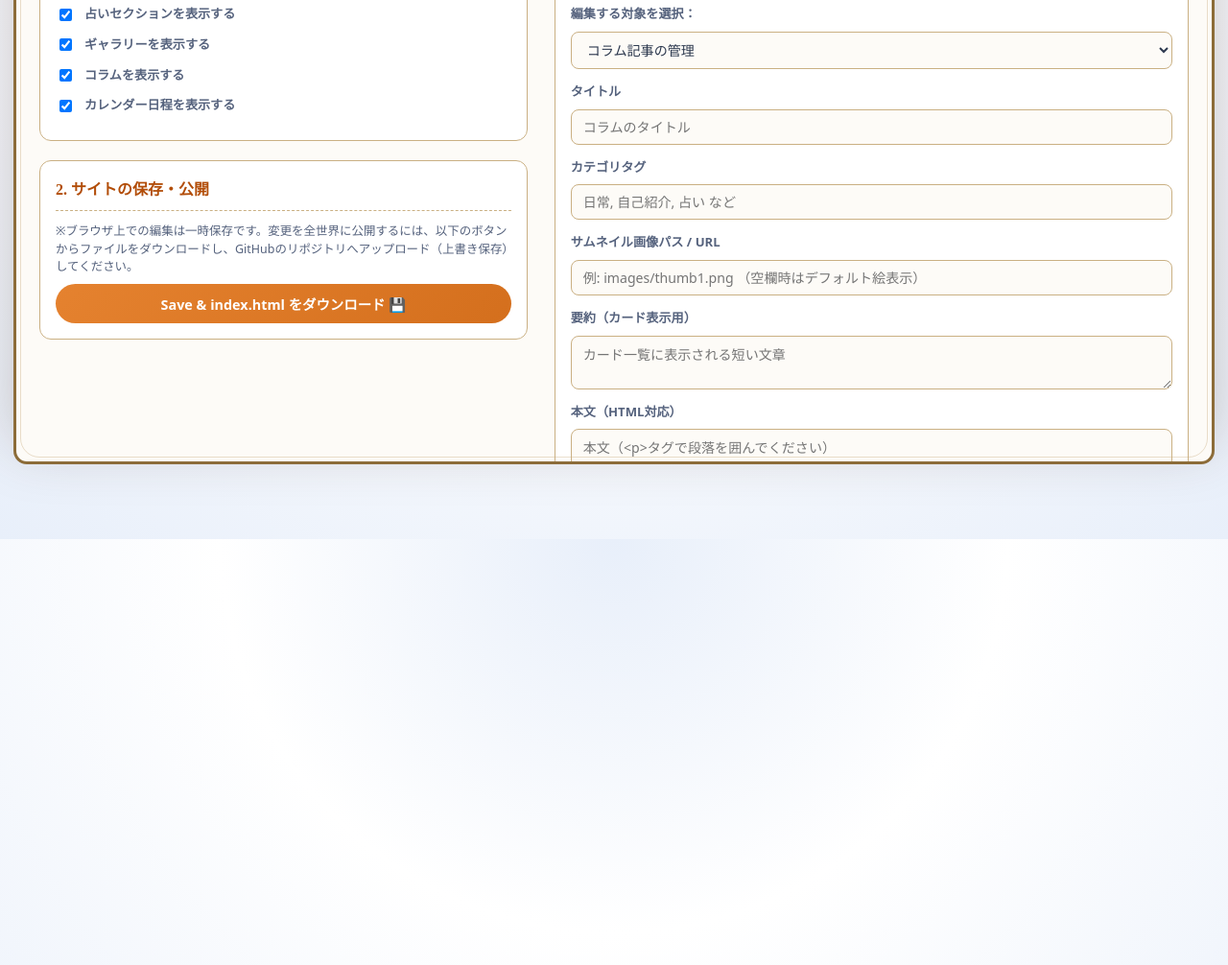
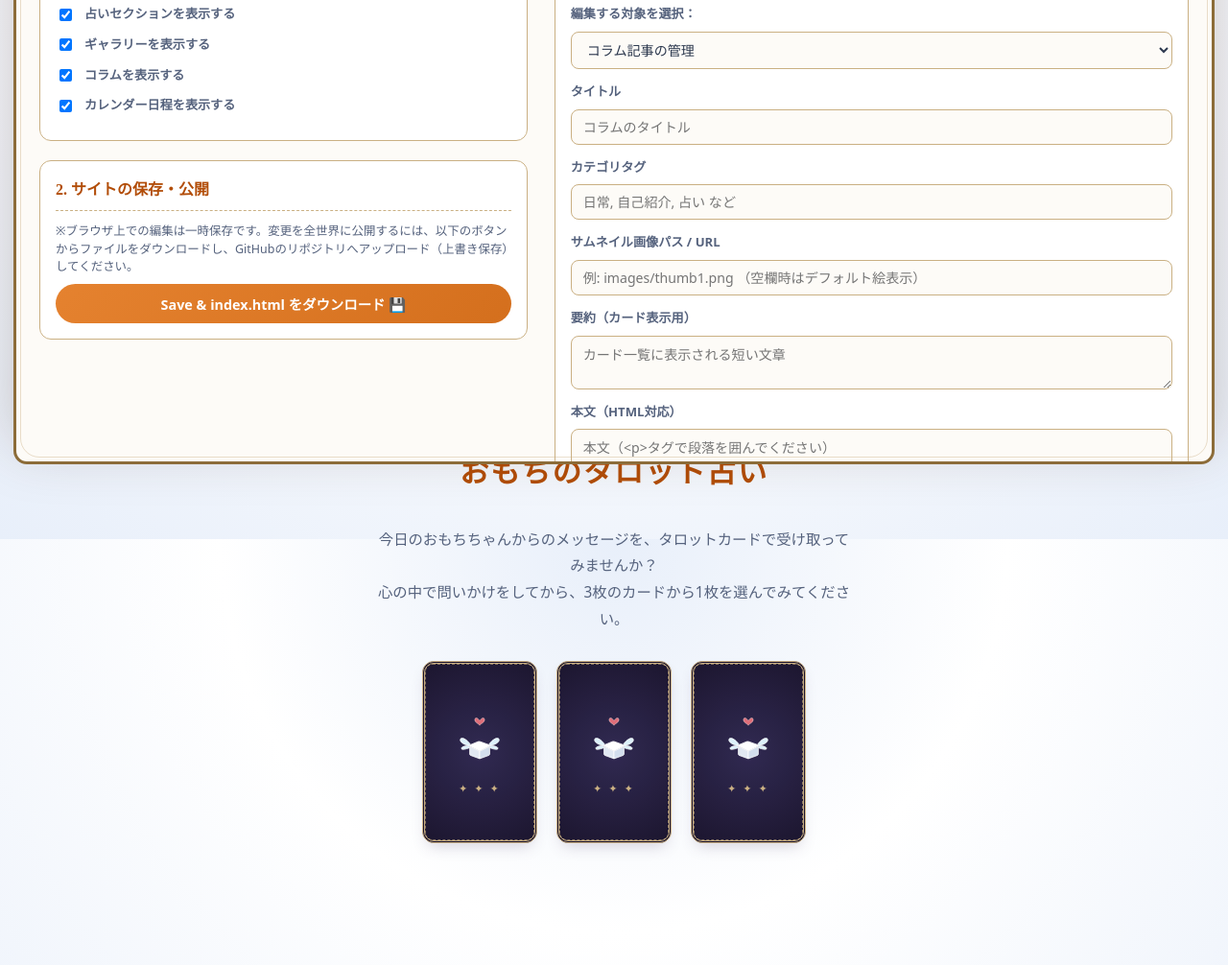
Before and after one commit to kanta13jp1/omochi-tune, a plain HTML site: page index.html in a window 1280 px wide. Shown: the part 1038-2044 px from the top of the page at 96% size. Drawn offline with Linux system fonts and the light colour scheme; a web font is replaced by a local one.

Commit message:
Fix: Restore scroll reveal viewport observer for .reveal elements

```diff
--- a/index.html
+++ b/index.html
@@ -2687,6 +2687,22 @@
   renderAll();
   initEditorSettings();
   initTarotSelector();
+
+  // Fade-in Reveal on Scroll
+  var items = document.querySelectorAll('.reveal');
+  if (reduce || !('IntersectionObserver' in window)) {
+    items.forEach(function(el) { el.classList.add('in'); });
+  } else {
+    var io = new IntersectionObserver(function(es) {
+      es.forEach(function(e) {
+        if (e.isIntersecting) {
+          e.target.classList.add('in');
+          io.unobserve(e.target);
+        }
+      });
+    }, { threshold: 0.16 });
+    items.forEach(function(el) { io.observe(el); });
+  }
 })();
 </script>
 </body>
```
